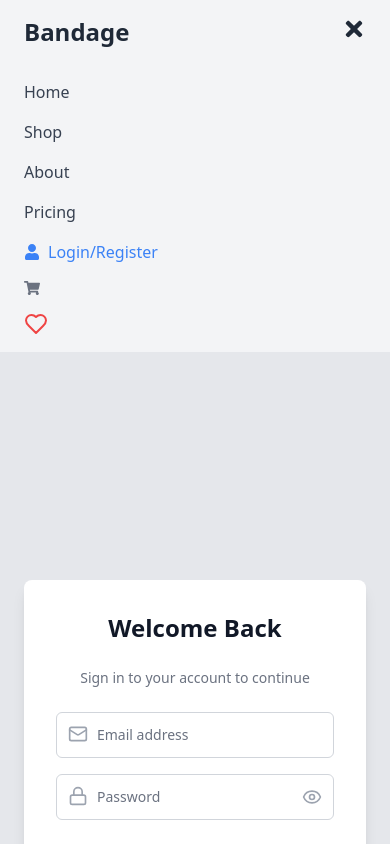
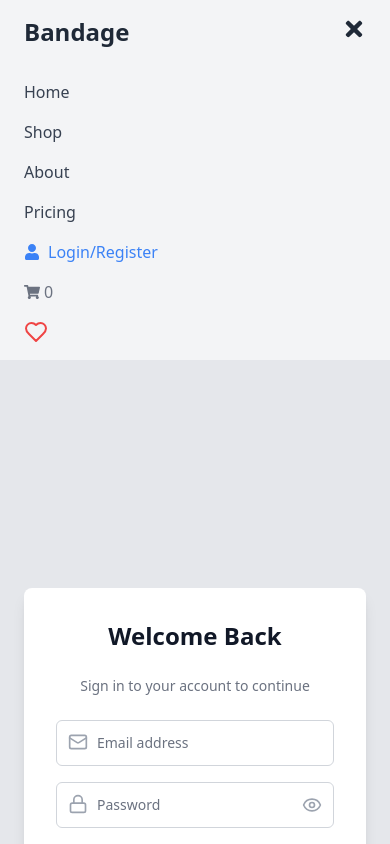
Before and after one commit to AreebaSadiq23/e-commerce-web-project, a Next.js app: page /login in a window 390 px wide. Both pictures are taken after a click on the button 354 px from the left and 29 px from the top of the page. Shown: the top 844 px of the page. Built offline with nearby package versions, Linux system fonts and the light colour scheme.

Commit message:
update header and wishlist

```diff
--- a/src/components/Header.tsx
+++ b/src/components/Header.tsx
@@ -142,7 +142,7 @@ const Header = () => {
             <li>
               <Link href="/cart" className="text-gray-500 flex items-center">
                 <FaShoppingCart className="mr-1" />
-                {cartCount > 0 && <span className="text-xs bg-red-500 text-white rounded-full px-2 ml-1">{cartCount}</span>}
+                {cartCount}
               </Link>
             </li>
             <li>
```
